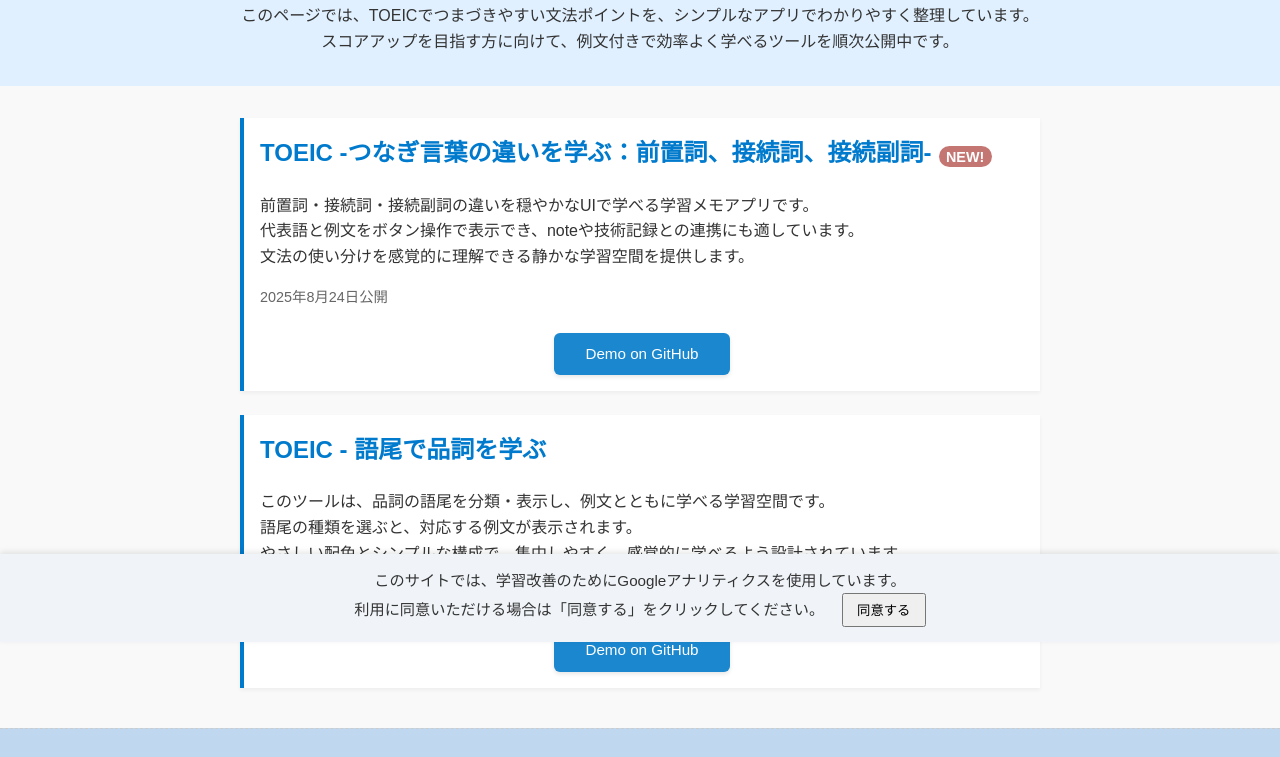
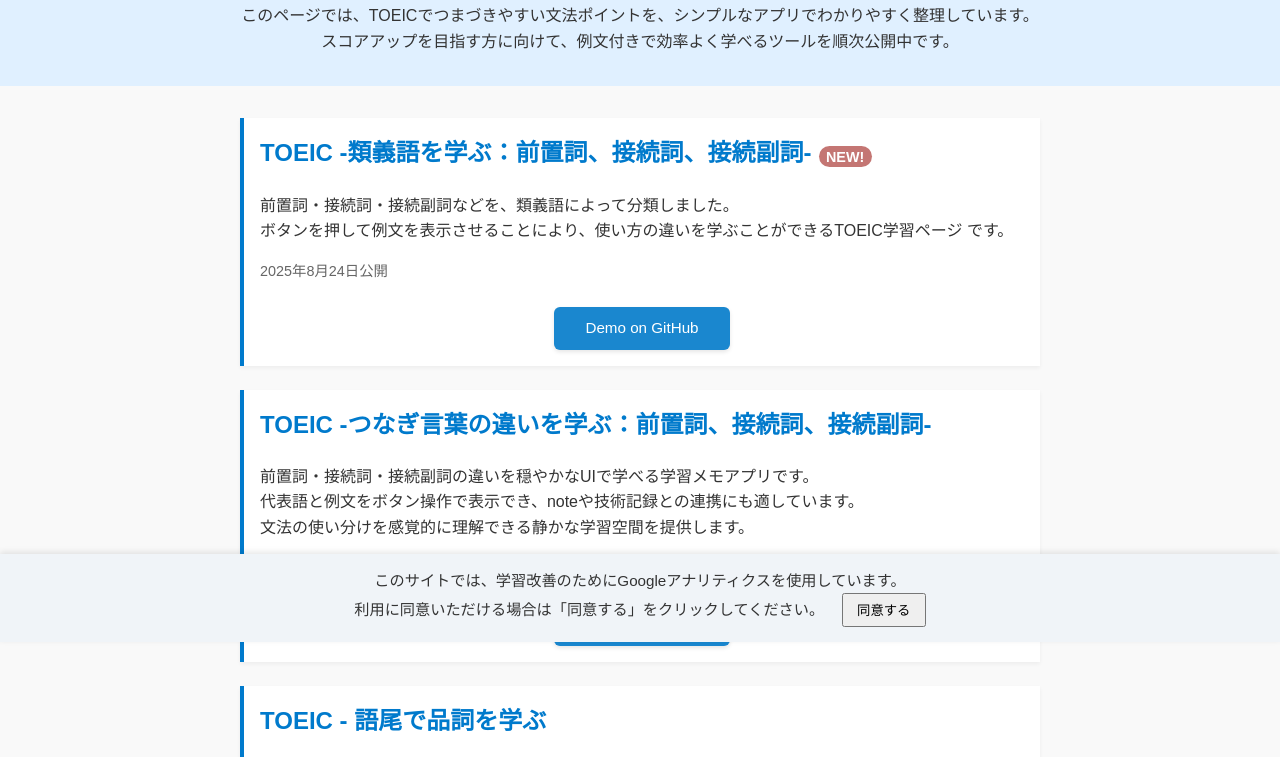
Before and after one commit to codeAchsh/TOEIC-GrammarTools, a plain HTML site: page index.html in a window 1280 px wide. Shown: the part 158-915 px from the top of the page. Drawn offline with Linux system fonts and the light colour scheme.

Commit message:
Update index.html
Add a new page

```diff
--- a/index.html
+++ b/index.html
@@ -47,10 +47,10 @@
   <main>
     <section id="tool-list">
       <!-- 新しい順に追加 -->
-      <article>
-        <h2><a href="https://codeachsh.github.io/TOEIC-grammar-for-transition-words/">TOEIC -つなぎ言葉の違いを学ぶ：前置詞、接続詞、接続副詞-</a><span class="new-badge">NEW!</span>
+    <article>
+        <h2><a href="https://codeachsh.github.io/TOEIC-grammar-synonym-for-transition-words/">TOEIC -類義語を学ぶ：前置詞、接続詞、接続副詞-</a><span class="new-badge">NEW!</span>
         </h2>
-        <p>前置詞・接続詞・接続副詞の違いを穏やかなUIで学べる学習メモアプリです。<br>代表語と例文をボタン操作で表示でき、noteや技術記録との連携にも適しています。<br>文法の使い分けを感覚的に理解できる静かな学習空間を提供します。
+        <p>前置詞・接続詞・接続副詞などを、類義語によって分類しました。<br>ボタンを押して例文を表示させることにより、使い方の違いを学ぶことができるTOEIC学習ページ  です。
         </p>
 
         <time datetime="2025-08-24">2025年8月24日公開</time>
@@ -59,12 +59,30 @@
             <!-- <a class="btn-buy" href="https://achshcode.gumroad.com/l/odqgd" target="_blank">Buy on Gumroad</a> -->
             <!-- <a class="btn-buy" href="https://buymeacoffee.com/codeAchsh/e/430217" target="_blank">Buy on BuyMeACoffee</a>
             <a class="btn-buy" href="https://ko-fi.com/s/06ffe86b15" target="_blank">Buy on Ko-fi</a> -->
-            <a class="btn-demo" href="https://codeachsh.github.io/TOEIC-grammar-for-transition-words//" target="_blank">Demo on GitHub</a>
+            <a class="btn-demo" href="https://codeachsh.github.io/TOEIC-grammar-synonym-for-transition-words/" target="_blank">Demo on GitHub</a>
         </div>
     </article>
 
       <!-- 今後追加するツールはここに上から順に -->
-      <article>
+
+    <article>
+        <h2><a href="https://codeachsh.github.io/TOEIC-grammar-for-transition-words/">TOEIC -つなぎ言葉の違いを学ぶ：前置詞、接続詞、接続副詞-</a>
+        </h2>
+        <p>前置詞・接続詞・接続副詞の違いを穏やかなUIで学べる学習メモアプリです。<br>代表語と例文をボタン操作で表示でき、noteや技術記録との連携にも適しています。<br>文法の使い分けを感覚的に理解できる静かな学習空間を提供します。
+        </p>
+
+        <time datetime="2025-09-03">2025年9月3日公開</time>
+
+        <div class="buttons">
+            <!-- <a class="btn-buy" href="https://achshcode.gumroad.com/l/odqgd" target="_blank">Buy on Gumroad</a> -->
+            <!-- <a class="btn-buy" href="https://buymeacoffee.com/codeAchsh/e/430217" target="_blank">Buy on BuyMeACoffee</a>
+            <a class="btn-buy" href="https://ko-fi.com/s/06ffe86b15" target="_blank">Buy on Ko-fi</a> -->
+            <a class="btn-demo" href="https://codeachsh.github.io/TOEIC-grammar-for-transition-words/" target="_blank">Demo on GitHub</a>
+        </div>
+    </article>
+
+
+    <article>
         <h2><a href="https://codeachsh.github.io/TOEIC-grammar-for-suffixes/">TOEIC - 語尾で品詞を学ぶ</a>
         </h2>
         <p>このツールは、品詞の語尾を分類・表示し、例文とともに学べる学習空間です。<br>
```
